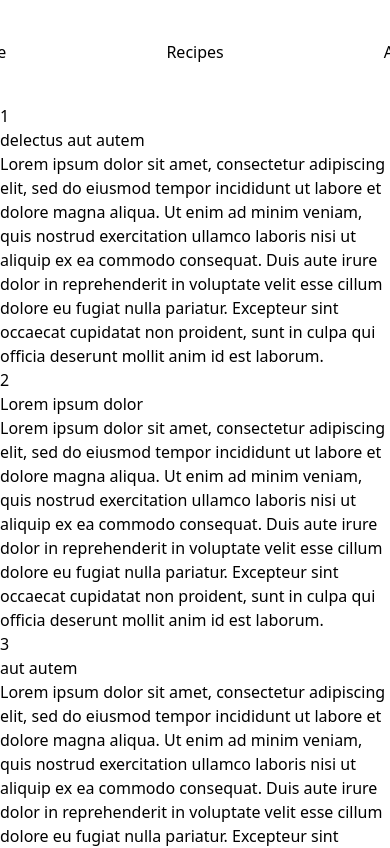
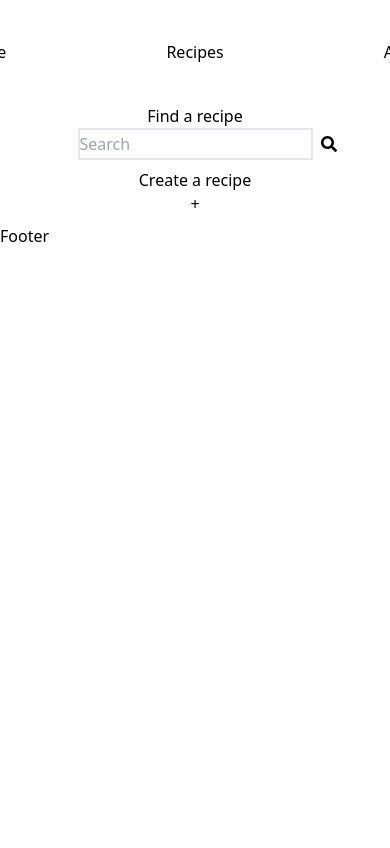
Before and after one commit to dannytszho/nextjs-13-recipes, a Next.js app: page /recipes in a window 390 px wide. Shown: the top 848 px of the page. Built offline with nearby package versions, Linux system fonts and the light colour scheme.

Commit message:
Add section in recipes page

```diff
--- a/app/Nav.tsx
+++ b/app/Nav.tsx
@@ -2,6 +2,7 @@ import Link from 'next/link'
 
 export default function Nav() {
     return (
+        <div className="w-full top-0 left-0">
             <ul className="flex justify-center m-10 space-x-40">
                 <li>
                     <Link href="/">Home</Link>
@@ -13,5 +14,6 @@ export default function Nav() {
                     <Link href="/about">About</Link>
                 </li>
             </ul>
+        </div>
     )
 }
--- a/app/recipes/page.tsx
+++ b/app/recipes/page.tsx
@@ -1,14 +1,62 @@
-import { blogData } from '../../data/blogData'
-export default function RecipesPage() {
+import Image from 'next/image'
+import { FaSearch } from 'react-icons/fa'
+
+interface IProps {
+    id: number
+    title: string
+    image: string
+}
+
+// async function fetchRecipes() {
+//     const res = await fetch(
+//         'https://api.spoonacular.com/recipes/complexSearch',
+//         {
+//             method: 'GET',
+//             headers: {
+//                 'X-Api-Key': process.env.API_KEY as string,
+//             },
+//         }
+//     )
+//     const recipes = res.json()
+//     return recipes
+// }
+
+export default async function RecipesPage() {
+    // const recipes = await fetchRecipes()
     return (
         <div>
-            {blogData.map((post) => (
-                <>
-                    <p>{post.id}</p>
-                    <p>{post.title}</p>
-                    <p>{post.content}</p>
-                </>
-            ))}
+            <section className="grid grid-cols-1 sm:grid-cols-2 sm:divide-x-2 divide-dashed divide-slate-400 text-center">
+                <div className="justify-self-center">
+                    <p className="">Find a recipe</p>
+                    <div className="search-input flex">
+                        <input
+                            className="border-2 ml-8"
+                            placeholder="Search"
+                        ></input>
+                        <div className="p-2">
+                            <FaSearch />
+                        </div>
+                    </div>
+                </div>
+                <div className="m-2 md:m-0">
+                    <p className="">Create a recipe</p>
+                    <button>+</button>
+                </div>
+            </section>
+
+            {/* <ul className="grid grid-cols-3 m-5">
+                {recipes.results.map((recipe: IProps) => (
+                    <li key={recipe.id}>
+                        <Image
+                            src={recipe.image}
+                            width={200}
+                            height={200}
+                            alt="Food of recipes"
+                        />
+                        <p>{recipe.title}</p>
+                    </li>
+                ))}
+            </ul> */}
         </div>
     )
 }
--- a/components/carousel.tsx
+++ b/components/carousel.tsx
@@ -54,13 +54,17 @@ export default function Carousel() {
     return (
         <div className="carousel my-20 mx-40">
             <div className="flex relative overflow-hidden">
-                <button onClick={prev} disabled={isDisable('prev')}>
+                <button
+                    className="p-4"
+                    onClick={prev}
+                    disabled={isDisable('prev')}
+                >
                     <FaChevronLeft />
                 </button>
 
                 <ul
                     ref={carousel}
-                    className="carousel-container flex gap-20 relative items-center overflow-hidden scroll-smooth snap-x snap-mandatory touch-pan-x z-0"
+                    className="carousel-container flex gap-16 relative items-center overflow-hidden scroll-smooth snap-x snap-mandatory touch-pan-x z-0"
                 >
                     {blogData.map((post) => (
                         <li key={post.id}>
@@ -83,7 +87,11 @@ export default function Carousel() {
                         </li>
                     ))}
                 </ul>
-                <button onClick={next} disabled={isDisable('next')}>
+                <button
+                    className="p-4"
+                    onClick={next}
+                    disabled={isDisable('next')}
+                >
                     <FaChevronRight />
                 </button>
             </div>
--- a/next.config.js
+++ b/next.config.js
@@ -9,6 +9,12 @@ module.exports = {
                 port: '',
                 pathname: '/**',
             },
+            {
+                protocol: 'https',
+                hostname: 'spoonacular.com',
+                port: '',
+                pathname: '/**',
+            },
         ],
     },
     experimental: {
```
Lines whose indentation alone changed are shown as unchanged.
